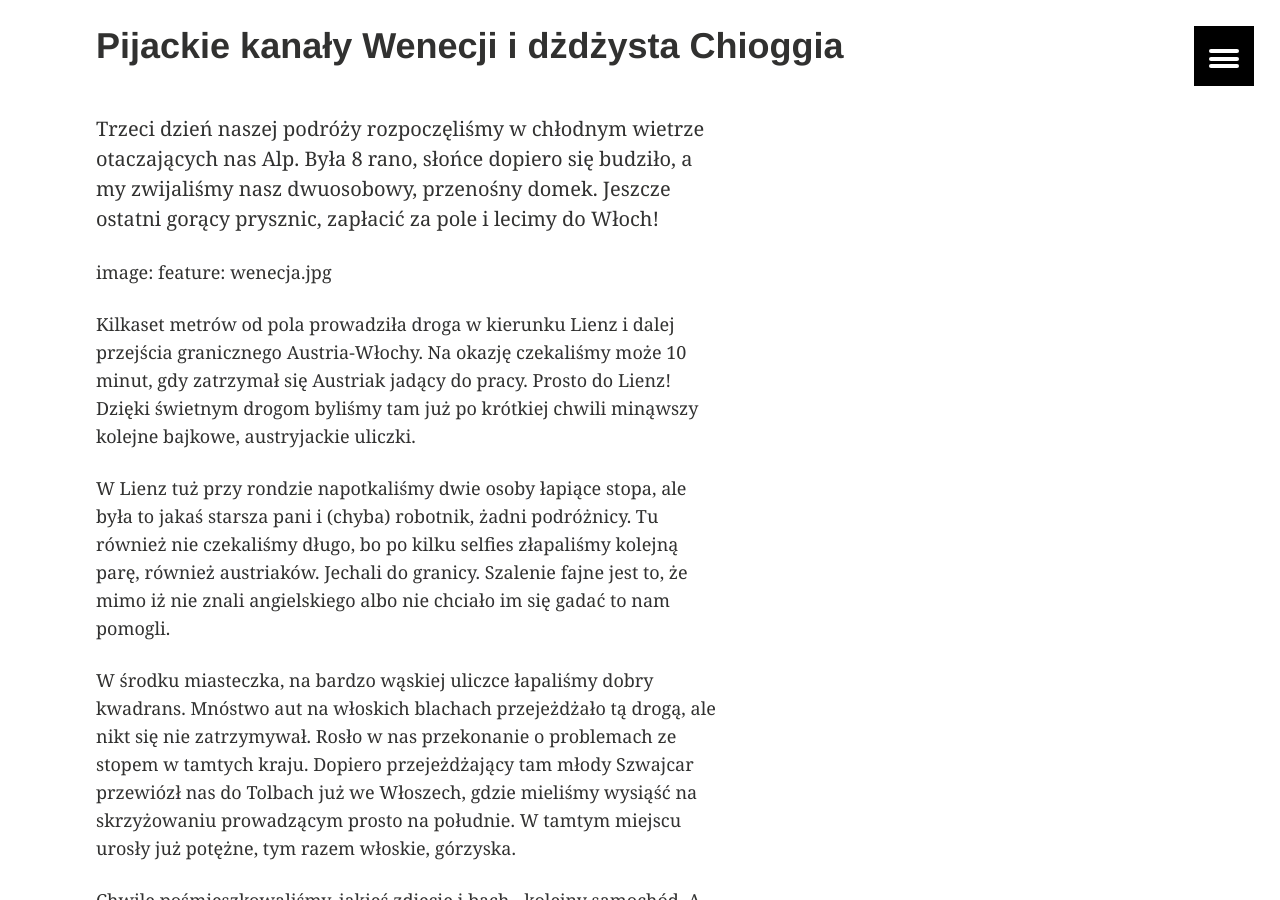
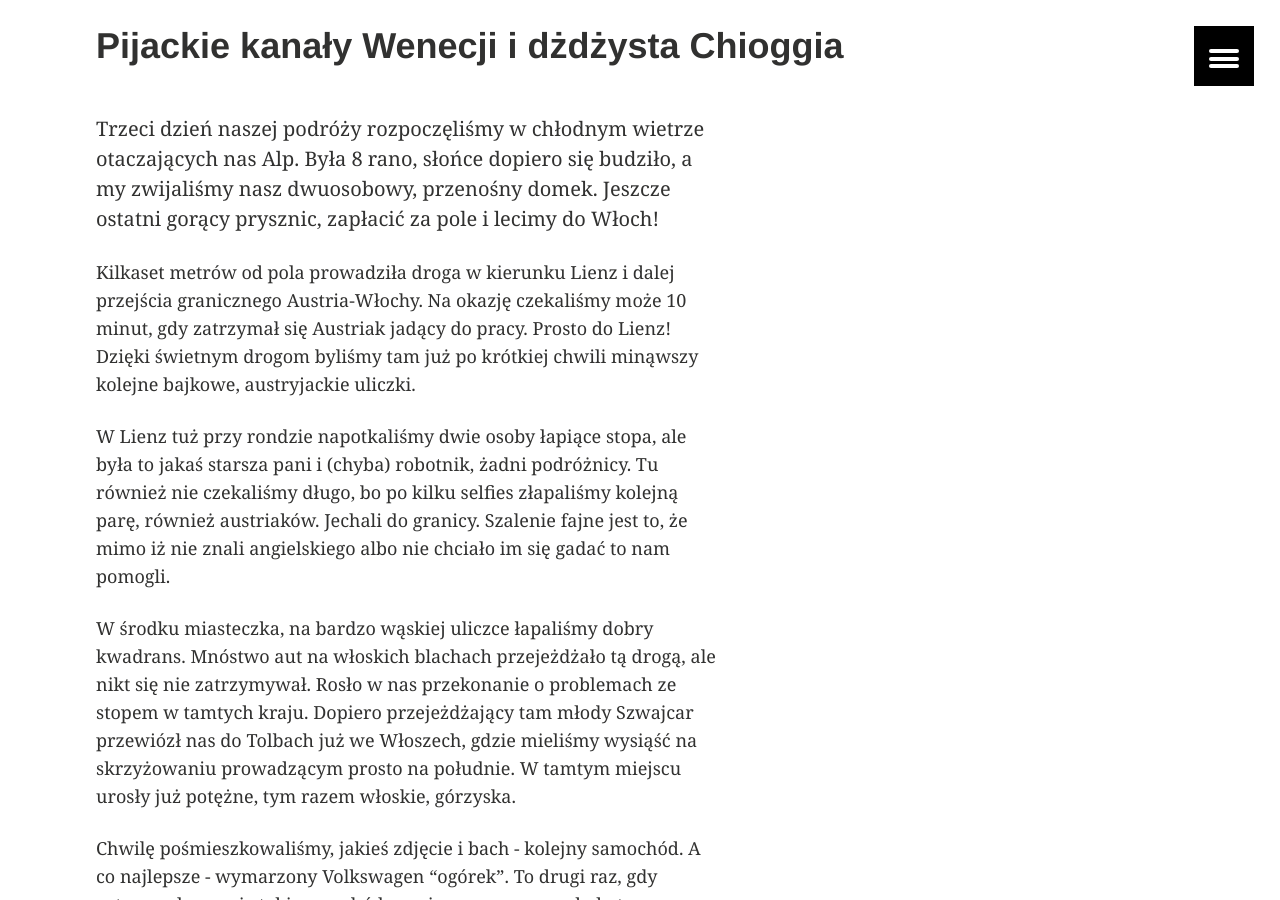
Before and after one commit to nikodamn/nikodamn.github.io, a Jekyll site: the page built from _posts/Trips/2015-01-04-odcinek-2-ddysta-chioggia-i-wenecja.md, in a window 1280 px wide and 900 px high, scrolled down 1886 px. Built offline with Jekyll 4.4.1, drawn with Linux system fonts in a browser that asks for light colours.

Commit message:
Update Wenecja post excerpt

```diff
--- a/_posts/Trips/2015-01-04-odcinek-2-ddysta-chioggia-i-wenecja.md
+++ b/_posts/Trips/2015-01-04-odcinek-2-ddysta-chioggia-i-wenecja.md
@@ -13,9 +13,6 @@ date: 2015-01-04T00:08:53+01:00
 ---
 
 Trzeci dzień naszej podróży rozpoczęliśmy w chłodnym wietrze otaczających nas Alp. Była 8 rano, słońce dopiero się budziło, a my zwijaliśmy nasz dwuosobowy, przenośny domek. Jeszcze ostatni gorący prysznic, zapłacić za pole i lecimy do Włoch!
-
-image:
-	feature: wenecja.jpg
 
 Kilkaset metrów od pola prowadziła droga w kierunku Lienz i dalej przejścia granicznego Austria-Włochy. Na okazję czekaliśmy może 10 minut, gdy zatrzymał się Austriak jadący do pracy. Prosto do Lienz! Dzięki świetnym drogom byliśmy tam już po krótkiej chwili minąwszy kolejne bajkowe, austryjackie uliczki.
 
```
Also changed, not shown: other parts of _posts/Trips/2015-01-04-odcinek-2-ddysta-chioggia-i-wenecja.md (+1 -1 lines).
